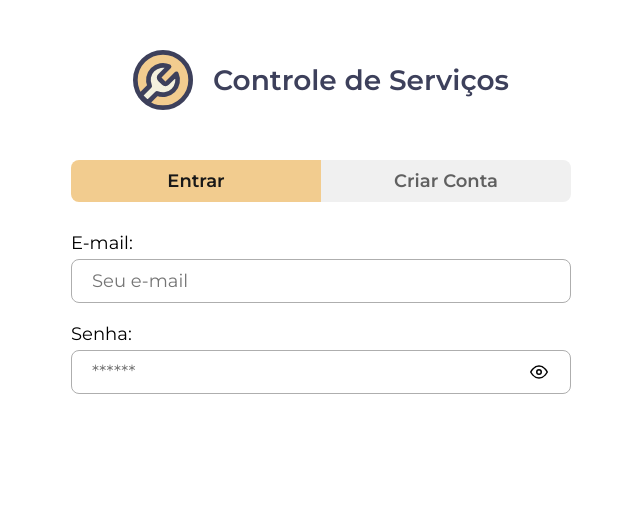
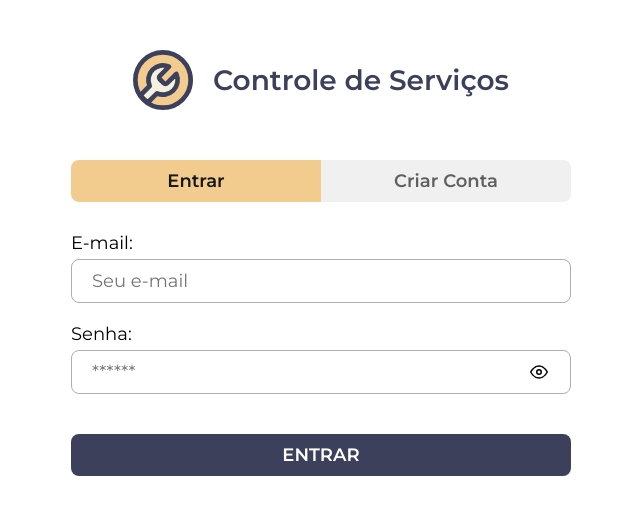
Before and after one commit to filipealvess/controle-servicos, a React (Create React App) app: page / in a window 1280 px wide. Shown: the top 514 px of the page, without its empty margins (319-959 px from the left). Built offline with nearby package versions, Linux system fonts and the light colour scheme.

Commit message:
feat: add primary button component

```diff
--- /dev/null
+++ b/src/components/PrimaryButton/index.jsx
@@ -0,0 +1,10 @@
+import React from 'react';
+import Container from './styles';
+
+export default function PrimaryButton({ text }) {
+  return (
+    <Container>
+      {text}
+    </Container>
+  );
+}
--- /dev/null
+++ b/src/components/PrimaryButton/styles.js
@@ -0,0 +1,13 @@
+import styled from 'styled-components';
+
+const Container = styled.button`
+  width: 100%;
+  padding: 10px 15px;
+  border-radius: 8px;
+  background-color: ${({ theme }) => theme.primary};
+  color: #FFFFFF;
+  font-weight: 600;
+  text-transform: uppercase;
+`;
+
+export default Container;
--- /dev/null
+++ b/src/components/SizedBox/index.jsx
@@ -0,0 +1,8 @@
+import React from 'react';
+import Container from './styles';
+
+export default function SizedBox({ width = 0, height = 0 }) {
+  return (
+    <Container width={width} height={height} />
+  );
+}
--- /dev/null
+++ b/src/components/SizedBox/styles.js
@@ -0,0 +1,8 @@
+import styled from 'styled-components';
+
+const Container = styled.div`
+  width: ${({ width }) => `${width}px`};
+  height: ${({ height }) => `${height}px`};
+`;
+
+export default Container;
--- a/src/pages/LoginPage/index.jsx
+++ b/src/pages/LoginPage/index.jsx
@@ -3,6 +3,8 @@ import Header from '../../components/Header';
 import Field from '../../components/Field';
 import Tabs from '../../components/Tabs';
 import Container, { Form } from './styles';
+import PrimaryButton from '../../components/PrimaryButton';
+import SizedBox from '../../components/SizedBox';
 
 export default function LoginPage() {
   return (
@@ -22,6 +24,10 @@ export default function LoginPage() {
           placeholder="******"
           type="password"
         />
+
+        <SizedBox height={40} />
+
+        <PrimaryButton text="Entrar" />
       </Form>
     </Container>
   );
```
